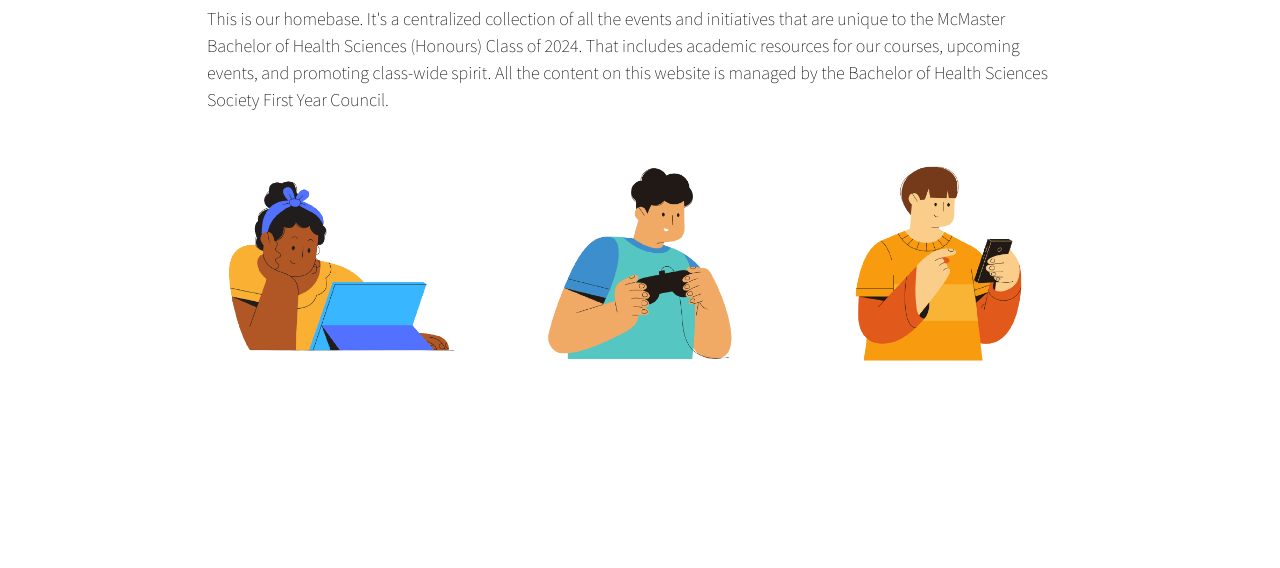
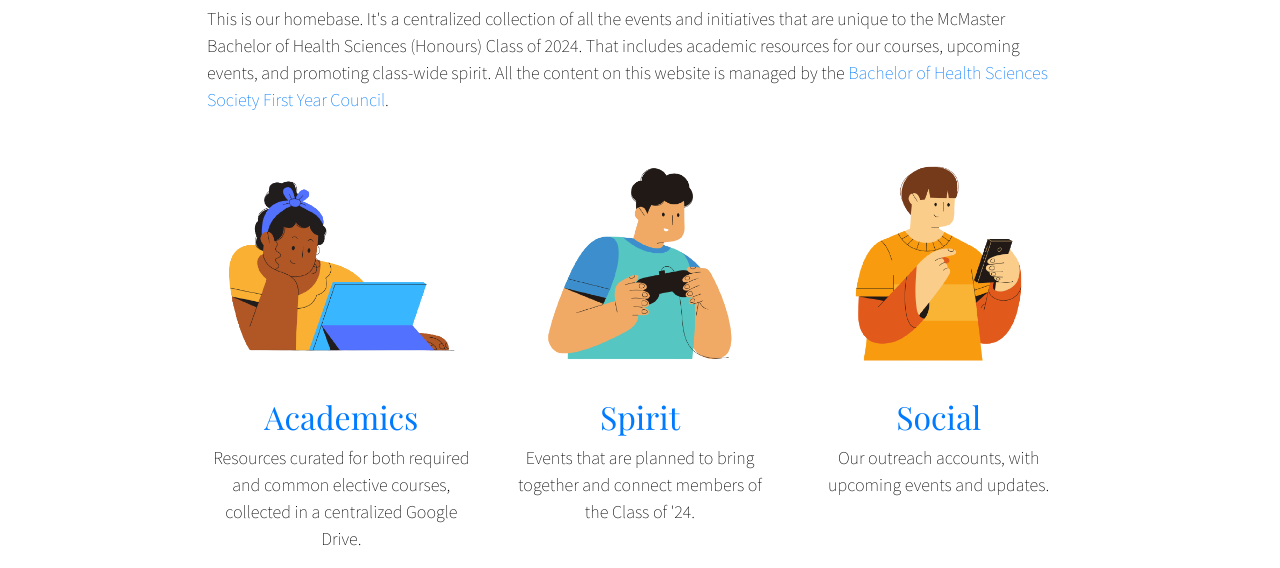
Before and after one commit to vonlugersbutter/bhss2024, a plain HTML site: page public/index.html in a window 1280 px wide. Shown: the part 681-1249 px from the top of the page. Before the commit the page ends 1079 px from the top, so only its background shows below. Drawn offline with nearby package versions, Linux system fonts and the light colour scheme; no server answers.

Commit message:
added to home

```diff
--- a/public/css/styles.css
+++ b/public/css/styles.css
@@ -80,3 +80,11 @@
 span {
 	background-color: #8ECAE6;
 }
+
+.homepage {
+	text-align: center;
+}
+
+a {
+	text-decoration: none!important;
+}
--- a/public/index.html
+++ b/public/index.html
@@ -21,17 +21,29 @@
 
   <div class="container">
     <h1><span>Welcome to Wolfpack '24.</span></h1>
-    <p>This is our homebase. It's a centralized collection of all the events and initiatives that are unique to the McMaster Bachelor of Health Sciences (Honours) Class of 2024. That includes academic resources for our courses, upcoming events, and promoting class-wide spirit. All the content on this website is managed by the Bachelor of Health Sciences Society First Year Council. </p>
+    <p>This is our homebase. It's a centralized collection of all the events and initiatives that are unique to the McMaster Bachelor of Health Sciences (Honours) Class of 2024. That includes academic resources for our courses, upcoming events, and promoting class-wide spirit. All the content on this website is managed by the <a href="about.html">Bachelor of Health Sciences Society First Year Council</a>.</p>
 
-    <div class="row">
+    <div class="row homepage">
       <div class="col-md-4">
-        <img src="icons/academic.png" alt="" width="100%">
+        <a href="academics.html">
+          <img src="icons/academic.png" alt="" width="100%">
+          <h2>Academics</h2>
+        </a>
+        <p>Resources curated for both required and common elective courses, collected in a centralized Google Drive.</p>
       </div>
       <div class="col-md-4">
-        <img src="icons/spirit.png" alt="" width="100%">
+        <a href="spirit.html">
+          <img src="icons/spirit.png" alt="" width="100%">
+          <h2>Spirit</h2>
+        </a>
+        <p>Events that are planned to bring together and connect members of the Class of '24.</p>
       </div>
       <div class="col-md-4">
-        <img src="icons/social.png" alt="" width="100%">
+        <a href="social.html">
+          <img src="icons/social.png" alt="" width="100%">
+          <h2>Social</h2>
+        </a>
+        <p>Our outreach accounts, with upcoming events and updates.</p>
       </div>
     </div>
   </div>
```
Also changed, not shown: public/academics.html (added), public/social.html (added), public/spirit.html (added).
